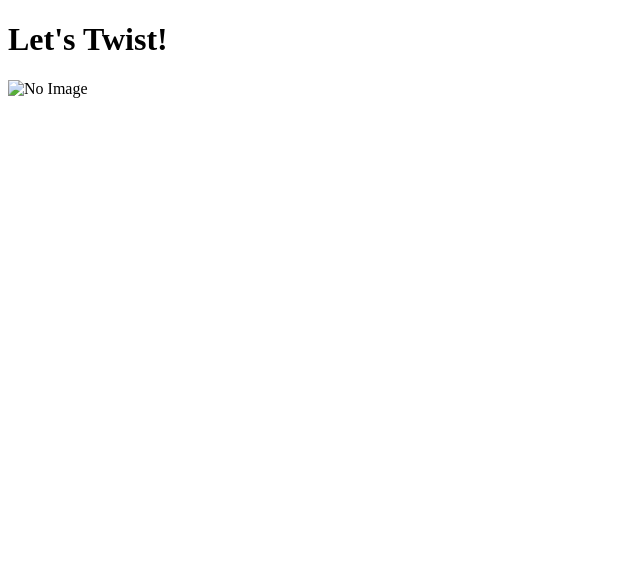
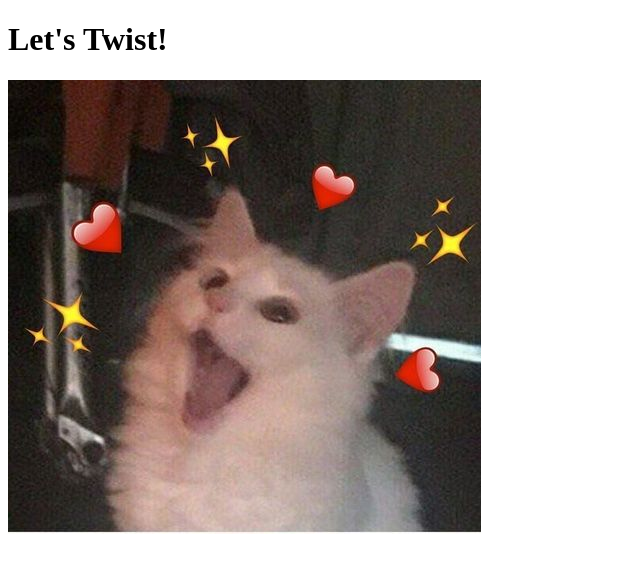
Before and after one commit to milanagm/LeWagon.22.06.24, a plain HTML site: page yes.html in a window 1280 px wide. Shown: the whole page, without its empty margins (0-640 px from the left). Drawn offline with Linux system fonts and the light colour scheme; a web font is replaced by a local one.

Commit message:
Update yes.html

```diff
--- a/yes.html
+++ b/yes.html
@@ -13,7 +13,7 @@
     <h1>Let's Twist!</h1>
   </div>
   <div class="answer">
-    <img src="images/a6f35113c569a660af3f99155018dfd0.jpg" alt="No Image" />
+    <img src="cat.jpg" alt="No Image" />
   </div>
 </body>
 
```
